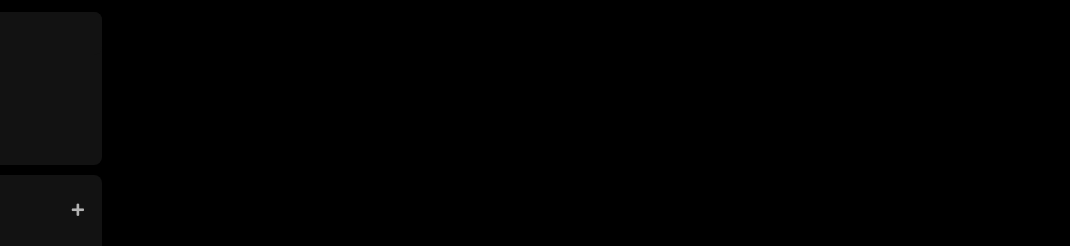
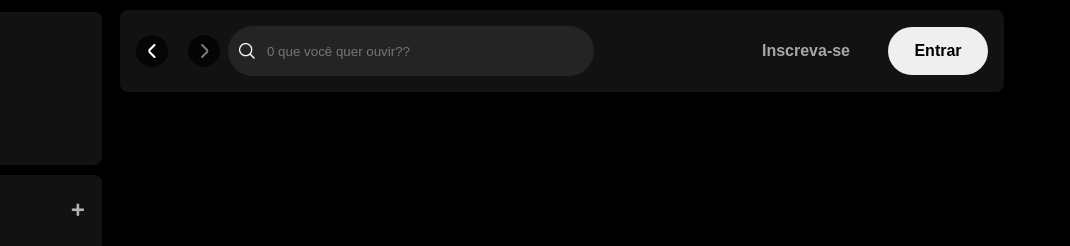
Before and after one commit to Pedroohy/spotify-imersao-alura, a plain HTML site: page index.html in a window 1280 px wide. Shown: the top 246 px of the page, 210-1280 px from the left. Drawn offline with Linux system fonts and the light colour scheme.

Commit message:
Correções no código

```diff
--- a/index.html
+++ b/index.html
@@ -7,6 +7,7 @@
     <link rel="stylesheet" href="src/styles/reset.css">
     <link rel="stylesheet" href="src/styles/vars.css">
     <link rel="stylesheet" href="src/styles/sidebar-footer.css">
+    <link rel="stylesheet" href="src/styles/main-content.css">
 
     <link rel="stylesheet" href="https://use.fontawesome.com/releases/v5.15.4/css/solid.css"
         integrity="sha384-Tv5i09RULyHKMwX0E8wJUqSOaXlyu3SQxORObAI08iUwIalMmN5L6AvlPX2LMoSE" crossorigin="anonymous" />
@@ -84,6 +85,32 @@
             </div>
         </div>
     </div>
+    <main>
+        <div class="main-container">
+            <nav class="header__navigation">
+                <div class="navigation">
+                    <button class="arrow-left">
+                        <img src="src/assets/icons/small-left.png" alt="setinha esquerda">
+                    </button>
+                    <button class="arrow-right">
+                        <img src="src/assets/icons/small-right.png" alt="setinha direita">
+                    </button>
+                    <div class="header__search">
+                        <img src="src/assets/icons/search.png" alt="">
+                        <input id="search-input" type="text" maxlength="800" placeholder="0 que você quer ouvir??">
+                    </div>
+                </div>
+                <div class="header__login">
+                    <button class="subscribe">
+                        Inscreva-se
+                    </button>
+                    <button class="login">
+                        Entrar
+                    </button>
+                </div>
+            </nav>
+        </div>
+    </main>
     <footer class="disclaimer-premium">
         <div class="disclaimer-premium__text">
             <p class="disclaimer-premium__title">
--- /dev/null
+++ b/src/styles/main-content.css
@@ -0,0 +1,93 @@
+/* HEADER */
+
+.main-container {
+    max-width: 80vw;
+    height: 100vh;
+    margin-left: 320px;
+    margin-right: 56px;
+}
+
+.header__navigation {
+    display: flex;
+    justify-content: space-between;
+    align-items: center;
+    padding: 16px;
+    margin: 10px;
+    border-radius: 8px;
+    background-color: #121212;
+}
+
+.header__navigation .navigation {
+    display: flex;
+    justify-content: space-around;
+    align-items: center;
+}
+
+.header__navigation .navigation .arrow-left {
+    margin-right: 1.25rem;
+}
+
+.arrow-left, .arrow-right {
+    display: flex;
+    align-items: center;
+    justify-content: center;
+    width: 32px;
+    height: 32px;
+    background: var(--bg-icon);
+    background-color: var(--bg-arrow-color);
+    border: none;
+    border-radius: 50%;
+    cursor: pointer;
+}
+
+.header__login {
+    display: flex;
+    align-items: center;
+}
+
+.header__search {
+    display: flex;
+    align-items: center;
+    width: 364px;
+    height: 48px;
+    margin-left: 8px;
+    background-color: #242424;
+    border-radius: 500px;
+    border: 1px solid transparent;
+}
+
+.header__search img {
+    width: 16px;
+    height: 16px;
+    margin-left: 10px;
+}
+
+.header__search input {
+    background: transparent;
+    border: none;
+    padding: 0px 100px 0px 12px;
+    color: #ffffff;
+    text-overflow: ellipsis;
+    overflow: hidden;
+    white-space: nowrap;
+    outline: none;
+}
+
+.header__login .subscribe {
+    color: #a7a7a7;
+    font-size: 16px;
+    font-weight: 700;
+    background-color: transparent;
+    margin-right: 32px;
+    border: none;
+}
+
+.header__login .login {
+    width: 100px;
+    height: 48px;
+    color: #000;
+    font-size: 16px;
+    font-weight: 700;
+    border-radius: 40px;
+    border: none;
+}
--- a/src/styles/vars.css
+++ b/src/styles/vars.css
@@ -1,9 +1,8 @@
 :root {
     /* FONT */
     --font-dm-sans: "DM Sans", sans-serif;
+
+    /* COLORS*/
+    --bg-icon: #131313;
+    --bg-arrow-color: rgba( 0,0,0, 0.7 );
 }
-
-:root {
-    /* COLORS */
-    --
-}
```
